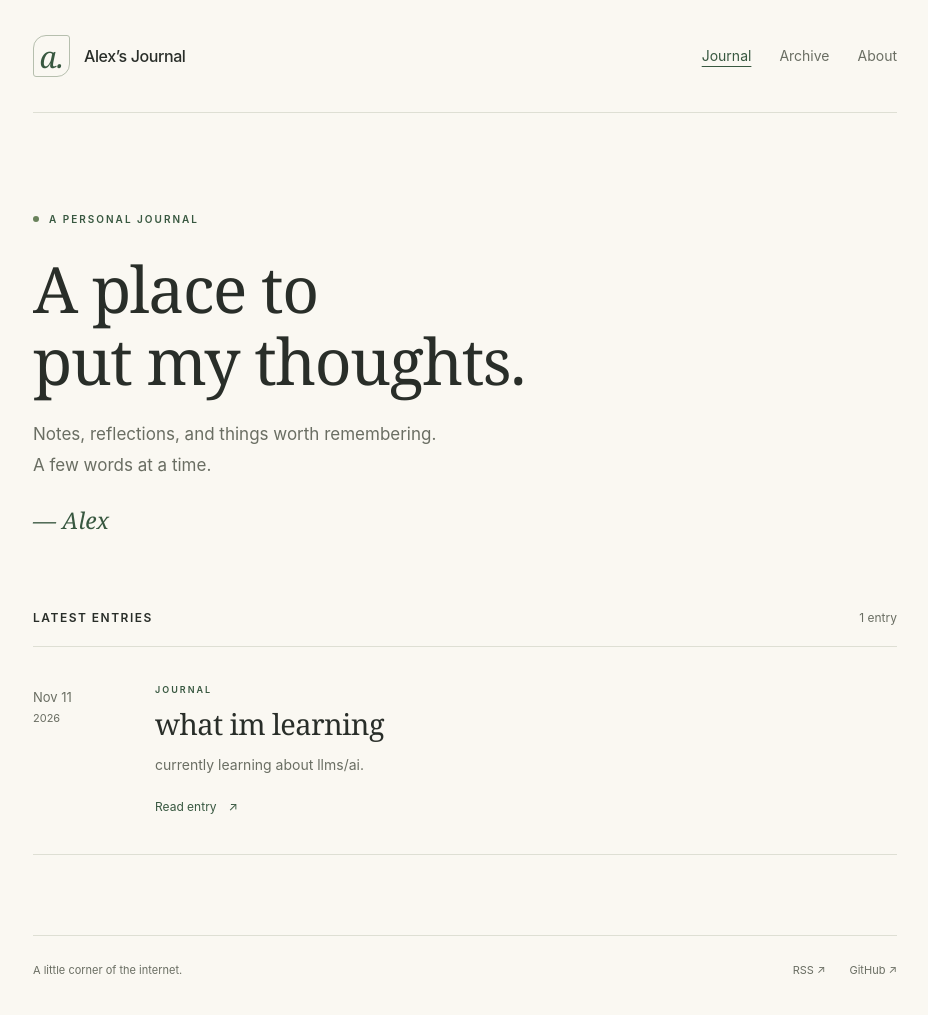
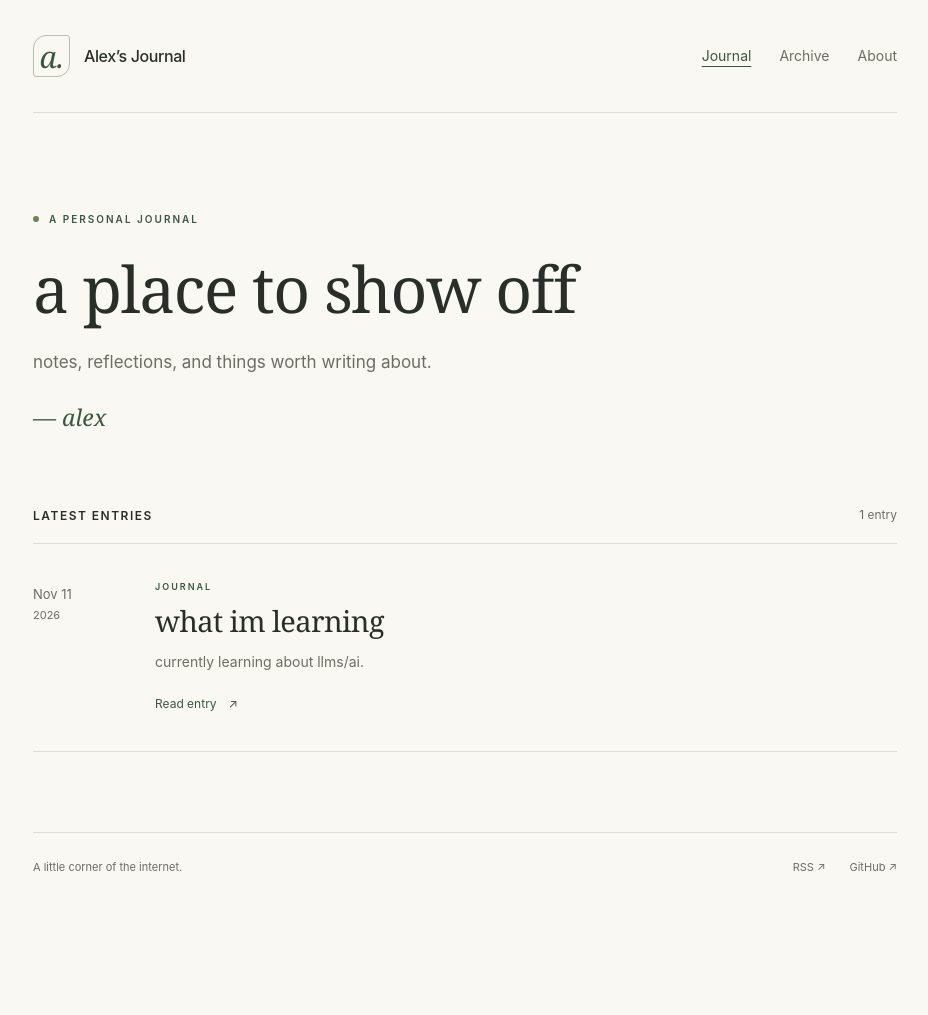
Before and after one commit to alexhadley-sys/website, a Jekyll site: the page built from index.html, in a window 1280 px wide. Shown: the whole page, without its empty margins (175-1103 px from the left). Built offline with Jekyll 4.4.1, drawn with Linux system fonts in a browser that asks for light colours; after the commit the page ends 912 px from its top, so only the background shows below that.

Commit message:
Update index.html

```diff
--- a/index.html
+++ b/index.html
@@ -1,7 +1,7 @@
 ---
 layout: default
 ---
-<section class="intro"><p class="eyebrow"><span class="green-dot"></span> A PERSONAL JOURNAL</p><h1>A place to<br>put my thoughts.</h1><p>Notes, reflections, and things worth remembering.<br>A few words at a time.</p><span class="handwritten">— Alex</span></section>
+<section class="intro"><p class="eyebrow"><span class="green-dot"></span> A PERSONAL JOURNAL</p><h1>a place to show off</h1><p>notes, reflections, and things worth writing about.</p><span class="handwritten">— alex</span></section>
 <section aria-labelledby="entries-heading"><div class="section-heading"><h2 id="entries-heading">Latest entries</h2><span>{{ site.posts | size }} {% if site.posts.size == 1 %}entry{% else %}entries{% endif %}</span></div>
 {% for post in site.posts limit:8 %}<article class="entry"><div class="entry-date"><time datetime="{{ post.date | date_to_xmlschema }}">{{ post.date | date: "%b %-d" }}<span>{{ post.date | date: "%Y" }}</span></time></div><div><p class="eyebrow category">{{ post.category | default: "Journal" | escape }}</p><h3><a href="{{ post.url | relative_url }}">{{ post.title | escape }}</a></h3><p>{{ post.description | default: post.excerpt | strip_html | truncatewords: 30 }}</p><a class="read" href="{{ post.url | relative_url }}">Read entry <span aria-hidden="true">↗</span><span class="sr-only">: {{ post.title | escape }}</span></a></div></article>{% else %}<div class="empty"><h3>A fresh page.</h3><p>The first entry is on its way. Check back soon.</p></div>{% endfor %}
 {% if site.posts.size > 8 %}<a class="all" href="{{ '/archive/' | relative_url }}">View all entries →</a>{% endif %}
```
